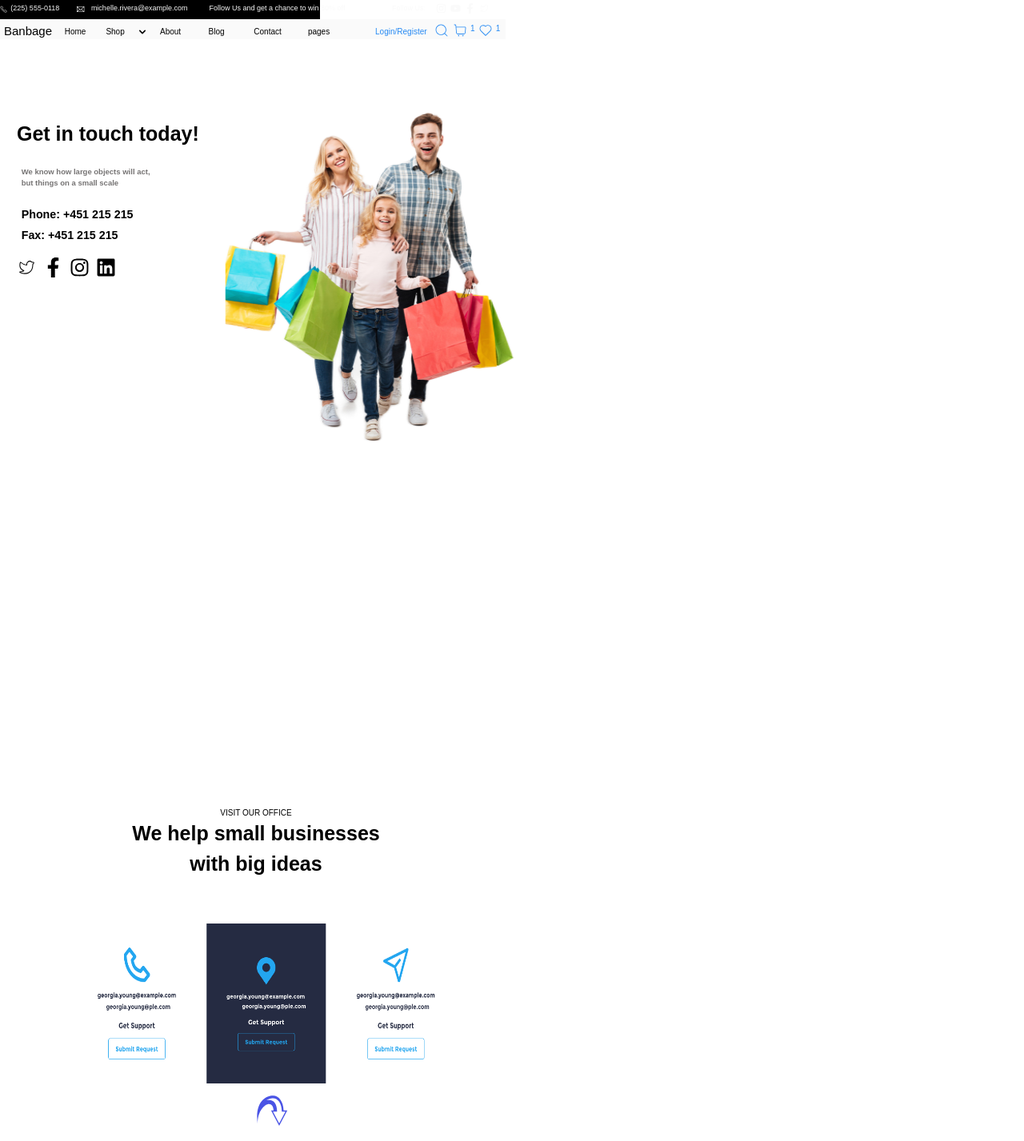
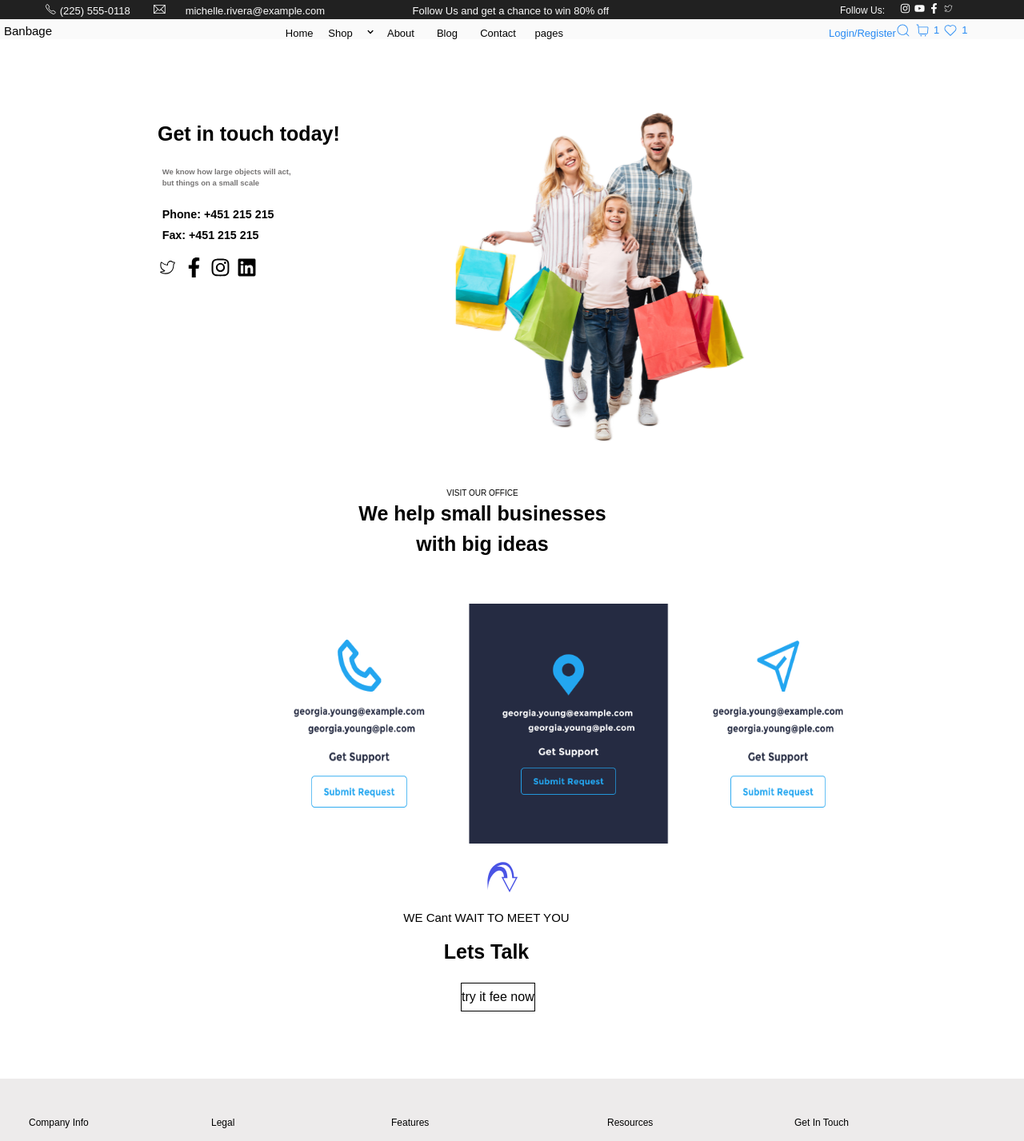
Before and after one commit to Alishba19/hackathon-2025, a Next.js app: page /Contact in a window 1280 px wide. Shown: the top 1427 px of the page at 80% size. Built offline with nearby package versions, Linux system fonts and the light colour scheme.

Commit message:
first commit

```diff
--- a/src/app/Contact/page.tsx
+++ b/src/app/Contact/page.tsx
@@ -13,10 +13,10 @@ import pic4 from "../Contact/pic4.png";
 function page (){
     return(
         <>
-        <div className="container bg-white mx-auto h-[2000px] w-[1400px] main-color">
+        <div className="container bg-white mx-auto h-[1300px] w-[1400px] main-color">
             {/*SECTION-1*/}
-            <div className="h-auto lg:h-[900px] w-full lg:w-[1300px] bg-frame1-color flex flex-col lg:flex-row items-center lg:items-start">
-             <div className='flex gap-4 mt-[80px]'>
+            <div className="h-auto lg:h-[500px] w-full lg:w-[1300px] bg-frame1-color flex flex-col lg:flex-row items-center lg:items-start">
+             <div className='flex gap-4 ml-44 mt-[80px]'>
               <h1 className="text-black mt-5 text-[25px] font-semibold px-4 ml-[5px]">Get in touch today!
               <p className="text-[10px] text-[#767474] mt-5 font-semibold scale-95">We know how large objects will act,<br/>but things on a small scale</p>
               <p className='text-[15px] mt-5 font-semibold scale-95' >Phone: +451 215 215 </p>
@@ -24,30 +24,30 @@ function page (){
               <p className='flex mt-4 gap-2'><CiTwitter/><FaFacebookF/><FaInstagram/><FaLinkedin/></p>
               </h1>
              <div>
-               <Image className="h-auto w-full lg:h-[440px] lg:w-[387px]" src={pic1} alt='Get in touch today!'/>
+               <Image className="h-auto ml-28 w-full lg:h-[440px] lg:w-[387px]" src={pic1} alt='Get in touch today!'/>
              </div>
             </div>
           </div>
 
            {/*SECTION-2*/}
-           <div className='h-[200px] mt-10 w-[640px] top-[1000px]'>
+           <div className='h-[200px] mt-10 ml-72 w-[630px] top-[1000px]'>
            <div  className="text-center content-center">
             <h1 className='text-black  mt-5 text-[10px]'>VISIT OUR OFFICE</h1>
             <p className='text-black text-[25px] font-bold mt-15'>We help small businesses<br/>with big ideas</p>
            </div>
-           <div className="flex gap-3 ml-24 mt-14">
-             <Image className="h-[200px] w-[150px]" src={pic2} alt='Image'/>
-             <Image className="h-[200px] w-[150px]" src={pic3} alt='Image'/>
-             <Image className="h-[200px] w-[150px]" src={pic4} alt='Image'/>
+           <div className="flex gap-3 ml-9 mt-14">
+             <Image className="h-[300px] w-[250px]" src={pic2} alt='Image'/>
+             <Image className="h-[300px] w-[250px]" src={pic3} alt='Image'/>
+             <Image className="h-[300px] w-[250px]" src={pic4} alt='Image'/>
            </div>
           </div>
 
           {/*LAST SECTION*/}
-          <div className='h-[200px] mt-[180px] w-[640px] top-[1000px]'>
+          <div className='h-[200px] mt-72 ml-72 w-[640px] top-[1000px]'>
             <div className='text-center content-center'>
             <h1 className='text-[#4a54e5] content-center'><GiLobArrow className='w-[40px] h-[40px] ml-80'/>
-            <p className='text-black text-[10px] mt-5'>WE Cant WAIT TO MEET YOU</p>
-            <p className='text-black text-[20px] font-bold mt-3'>Lets Talk</p>
+            <p className='text-black text-[15px] mt-5'>WE Cant WAIT TO MEET YOU</p>
+            <p className='text-black text-[25px] font-bold mt-3'>Lets Talk</p>
             </h1>
             </div>
             <div className='flex ml-72'>
--- a/src/app/components/Footer.tsx
+++ b/src/app/components/Footer.tsx
@@ -3,37 +3,37 @@ import { LuSendHorizontal } from "react-icons/lu";
 
 const Footer = () => {
   return(
-    <div className="w-[632px] h-[180px] mt-1 flex pt-[3%] bg-[#fafafa]">
+    <div className="w-full h-[180px] gap-32 flex pt-[3%] bg-[#edebeb]">
         <div className="gap-2">
-        <h2 className="h-[24px] w-[100px] text-[12px] mt-5 mb-2 ml-9 font-inter text-[#000000] 3% ">Company Info</h2>
+        <h2 className="h-[24px] w-[100px] text-[12px] mt-2 mb-2 ml-9 font-inter text-[#000000] 3% ">Company Info</h2>
         <h2 className="w-[87px] h-[24px] font-poppins ml-9 font-[500] text-[9px] text-[#000000]">About Us</h2>
         <p className="font-poppins text-[9px] font-normal ml-9 w-[50px] text-[#000000] h-[24px]">carrier</p>
         <p className="font-poppins text-[9px] font-normal ml-9  w-[97px] text-[#000000] h-[24px]">We are hiring</p>
         <p className="font-poppins text-[9px] font-normal ml-9 w-[33px] text-[#000000] h-[24px]">Blog</p>
         </div>
         <div className="gap-2">
-            <h2 className="w-[45px] h-[24px] mt-5 mb-2 font-poppins text-[12px] text-[#000000] ">Legal</h2>
+            <h2 className="w-[45px] h-[24px] mt-2 mb-2 font-poppins text-[12px] text-[#000000] ">Legal</h2>
             <p className="w-[67x] h-[24px] font-poppins  text-[9px] font-normal text-[#000000]">About Us</p>
             <p className="w-[50px] h-[24px] font-poppins text-[9px] font-normal text-[#000000]">Carrier</p>
             <p className="w-[97px] h-[24px] font-poppins text-[9px] font-normal text-[#000000]">We are hiring</p>
             <p className="w-[33px] h-[24px] font-poppins text-[9px] font-normal text-[#000000]">Blog</p>
         </div>
         <div className="gap-2">
-        <h2 className="w-[72px] h-[24px] mt-5 mb-2 font-poppins text-[12px] text-[#000000] ">Features</h2>
+        <h2 className="w-[72px] h-[24px] mt-2 mb-2 font-poppins text-[12px] text-[#000000] ">Features</h2>
         <p className="w-[142px] h-[24px] font-poppins text-[9px] font-normal text-[#000000]">Business Marketing</p>
         <p className="w-[97px] h-[24px] font-poppins text-[9px] font-normal text-[#000000]">User Analytiv</p>
         <p className="w-[68px] h-[24px] font-poppins text-[9px] font-normal text-[#000000]">Live Chat</p>
         <p className="w-[134px] h-[24px] font-poppins text-[9px] font-normal text-[#000000]">Unlimited Support</p>
         </div>
         <div className="gap-2">
-        <h2 className="w-[86px] h-[24px] mt-5 mb-2 font-poppins text-[12px] text-[#000000] ">Resources</h2>
+        <h2 className="w-[86px] h-[24px] mt-2 mb-2 font-poppins text-[12px] text-[#000000] ">Resources</h2>
         <p className="w-[102px] h-[24px] font-poppins text-[9px] font-normal text-[#000000]">IOS & Android</p>
         <p className="w-[106px] h-[24px] font-poppins text-[9px] font-normal text-[#000000]">Watch a Demo</p>
         <p className="w-[79px] h-[24px] font-poppins text-[9px] font-normal text-[#000000]">Customers</p>
         <p className="w-[25px] h-[24px] font-poppins text-[9px] font-normal text-[#000000]">API</p>
         </div>
         <div className="gap-2">
-        <h2 className="w-[150px] h-[25px] mt-5 mb-2 font-poppins text-[12px] text-[#000000] ">Get In Touch</h2>
+        <h2 className="w-[150px] h-[25px] mt-2 mb-2 font-poppins text-[12px] text-[#000000] ">Get In Touch</h2>
         <button className="flex bg-[#fafafa] text-[#000000] w-[100px] pt-[10px]  pb-[12px] border-[1px] rounded-[2px] h-[30px]"><input type="email" placeholder='your email' className="w-[70px] ml-2 text-[9px] bg-[#fafafa] text-[#000000]"/><LuSendHorizontal className="w-[18px] h-[18px] text-[#000000]"/></button>
         <p className="w-[100px] font-opacity h-[18px] mt-4 font-poppins text-[9px] font-normal text-[#000000] ">Lore imp sum dolor Amit</p>
         </div>
--- a/src/app/components/Header.tsx
+++ b/src/app/components/Header.tsx
@@ -8,20 +8,20 @@ import { HiChevronDown } from "react-icons/hi";
 
 export const Header = ()=>{
     return(
-<div className="w-[632px] h-[25px] bg-[#fafafa]">
-       <div className="flex pt-1 w-[250px] h-[25px] mb-3 ml-[5px] gap-[5px]">
+<div className="w-full h-[25px] bg-[#fafafa]">
+       <div className="flex pt-1 w-[250px] h-[25px] mb-3 ml-[5px] gap-72">
             <h2 className="h-[24px] w-[118px]  text-[15px] font-inter text-[#000000] 3% "><Link href='/'>Banbage</Link></h2>
-            <ul className="flex w-[360px] pt-1 h-[22px] mb-3 gap-[3px] text-[#000000]">
-                <li className="font-poppins text-[10px] text-center font-normal w-[48px] h-[24px]"><Link href='/'>Home</Link></li>
-                <li className="font-poppins text-[10px] text-center font-normal w-[46px] h-[24px]"><Link href='/Shop'>Shop</Link></li>
+            <ul className="flex w-[360px] pt-1 h-[22px] mb-3 gap-[10px] text-[#000000]">
+                <li className="font-poppins text-[13px] text-center font-normal w-[48px] h-[30px]"><Link href='/'>Home</Link></li>
+                <li className="font-poppins text-[13px] text-center font-normal w-[46px] h-[24px]"><Link href='/Shop'>Shop</Link></li>
                 <HiChevronDown className="w-[16px] h-[16px]"/>
-                <li className="font-poppins text-[10px] text-center font-normal w-[48px] h-[24px]"><Link href='/About'>About</Link></li>
-                <li className="font-poppins text-[10px] text-center font-normal w-[61px] h-[24px]"><Link href='/'>Blog</Link></li>
-                <li className="font-poppins text-[10px] text-center font-normal w-[61px] h-[24px]"><Link href='/Contact'>Contact</Link></li>
-                <li className="font-poppins text-[10px] text-center font-normal w-[61px] h-[24px]"><Link href='/'>pages</Link></li>
+                <li className="font-poppins text-[13px] text-center font-normal w-[48px] h-[24px]"><Link href='/About'>About</Link></li>
+                <li className="font-poppins text-[13px] text-center font-normal w-[61px] h-[24px]"><Link href='/'>Blog</Link></li>
+                <li className="font-poppins text-[13px] text-center font-normal w-[61px] h-[24px]"><Link href='/Contact'>Contact</Link></li>
+                <li className="font-poppins text-[13px] text-center font-normal w-[61px] h-[24px]"><Link href='/'>pages</Link></li>
            </ul>
-           <div className="flex mb-3 ml-[35px] text-[10px] gap-[3px] w-[300px] h-[24px] text-[#278af3]">
-            <p className="w-[70px] pt-1 mb-3 h-[45px]">Login/Register</p>
+           <div className="flex mb-3 ml-[35px] text-[13px] gap-[4px] w-[300px] h-[24px] text-[#278af3]">
+            <p className="w-[79px] pt-1 mb-3 h-[45px]">Login/Register</p>
             <CiSearch className="w-[20px] h-[20px]"/>
             <CiShoppingCart className="w-[20px] h-[20px]"/>1
             <CiHeart className="w-[20px] h-[20px]"/> 1
--- a/src/app/components/TopHeader.tsx
+++ b/src/app/components/TopHeader.tsx
@@ -8,16 +8,16 @@ import { IoCallOutline } from "react-icons/io5";
 
 const TopHeader = () =>{
     return (
-          <div className ='flex w-[400px] h-[24px] pt-1 gap-[5px] bg-[#000000] text-[#FAFAFA]'>
-            <div className='flex w-[450px] h-[24px]'>
-            <IoCallOutline className="w-[15px] h-[15px]"/>
-              <p className='ml-1  font-poppins w-[120px] text-[9px] h-[24px] font-normal'>(225) 555-0118</p>
-              <TfiEmail  className="ml-2 w-[15px] h-[15px]"/>
-              <p className='text-center font-poppins w-[220px] text-[9px] h-[44px] font-normal'>michelle.rivera@example.com</p>
-              <p className='text-center font-poppins  w-[332px] text-[9px] h-[44px] font-normal'>Follow Us  and get a chance to win 80% off</p>
+          <div className ='flex w-full h-[24px] gap-10 pt-1 bg-[#212121] text-[#FAFAFA]'>
+            <div className='flex w-[850px] h-[24px]'>
+            <IoCallOutline className="w-[15px] h-[15px] ml-14"/>
+              <p className='ml-1 font-poppins w-[120px] text-[13px] h-[24px] font-normal'>(225) 555-0118</p>
+              <TfiEmail  className=" w-[15px] h-[15px]"/>
+              <p className='text-center font-poppins ml-1 w-[220px] text-[13px] h-[44px] font-normal'>michelle.rivera@example.com</p>
+              <p className='text-center font-poppins w-[432px] text-[13px] h-[44px] font-normal'>Follow Us  and get a chance to win 80% off</p>
               </div>
               <div className="flex gap-[5px]">
-              <p className="flex w-[50px] text-[9px] h-[24px] mb-4 ml-[35px]">Follow Us:</p>
+              <p className="flex w-[70px] text-[12px] h-[24px] mb-4 ml-40">Follow Us:</p>
               <FaInstagram className="w-[13px] h-[13px]"/>
               <FaYoutube className="w-[13px] h-[13px]"/>
               <FaFacebookF className="w-[13px] h-[13px]"/>
```
Also changed, not shown: src/app/About/page.tsx (+22 -22 lines), src/app/page.tsx (+29 -29 lines).
